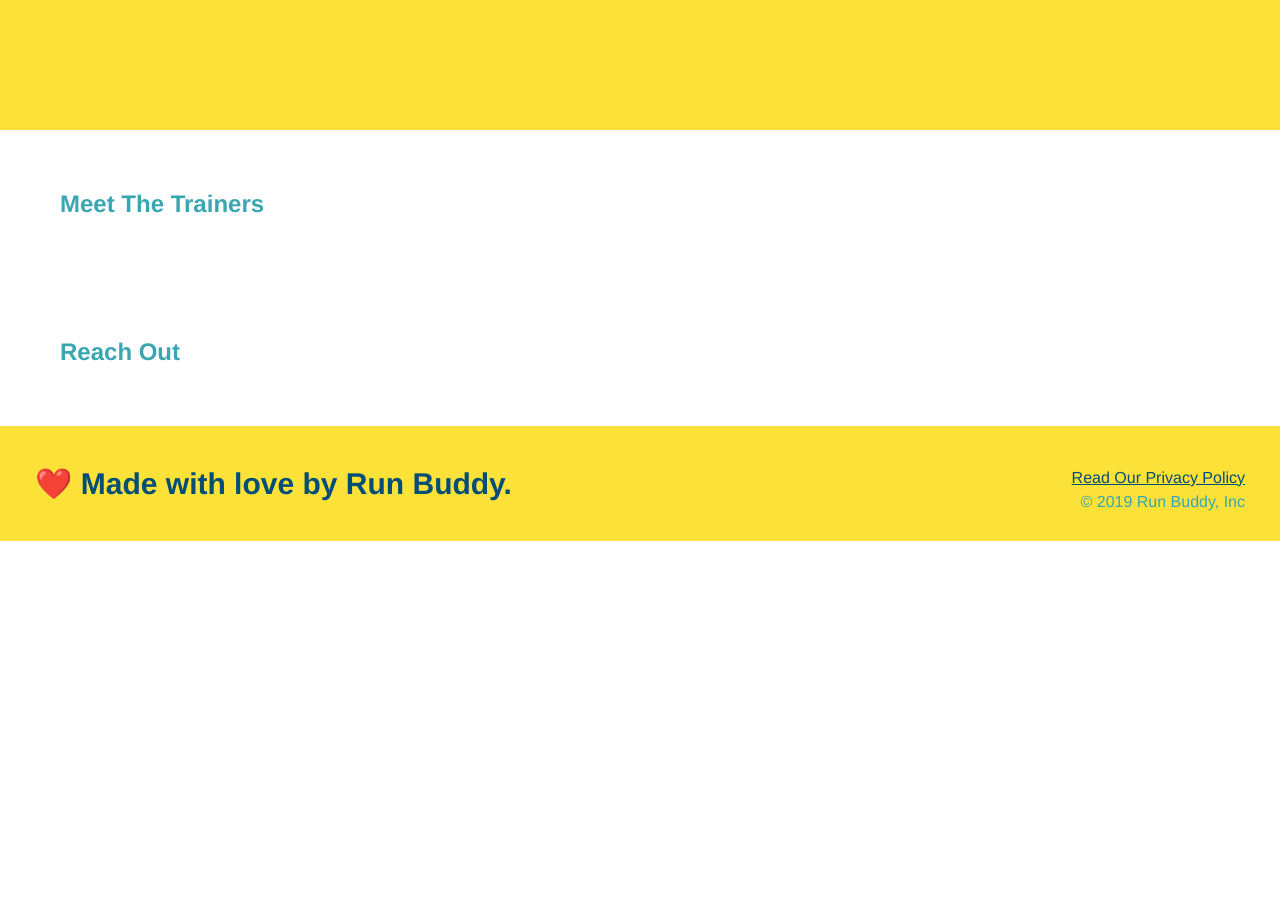
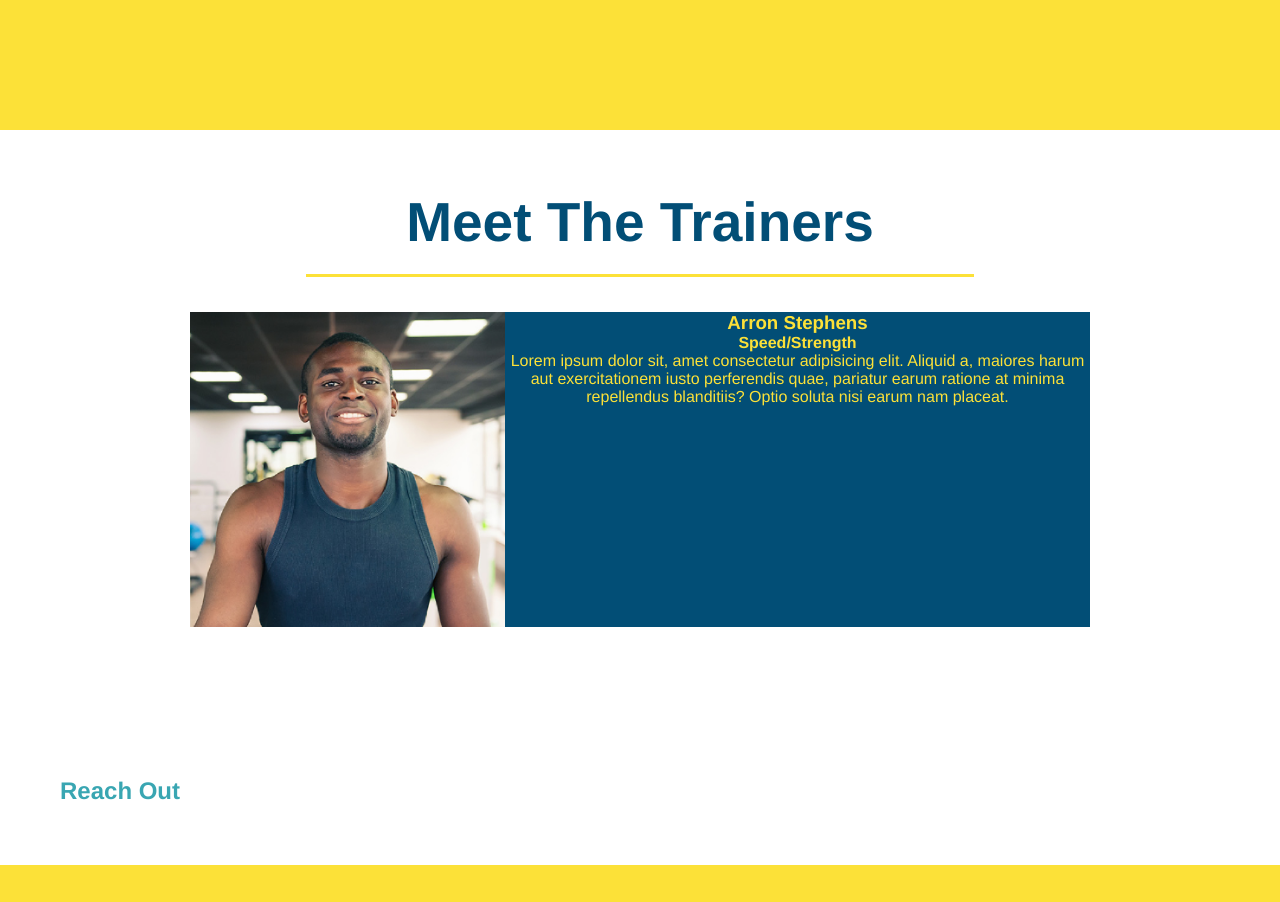
Before and after one commit to abauer424/run-buddy, a plain HTML site: page index.html in a window 1280 px wide. Shown: the part 2600-3502 px from the top of the page. Before the commit the page ends 3141 px from the top, so only its background shows below. Drawn offline with Linux system fonts and the light colour scheme.

Commit message:
meet the trainers

```diff
--- a/assets/css/style.css
+++ b/assets/css/style.css
@@ -188,3 +188,28 @@ section {
   .secondary-border {
     border-color: #39a6b2;
   }
+
+  /* Trainers */
+
+  .trainers {
+      text-align: center;
+  }
+
+  .trainer {
+    width: 900px;
+    margin: 0 auto 30px auto;
+    background: #024e76;
+    color: #fce138;
+    overflow: auto;
+  }
+
+  .trainer img {
+    width: 35%;
+    float: left;
+  }
+
+  .trainer-bio {
+    padding: 35px;
+    float: left;
+    width: 65%;
+  }
--- a/index.html
+++ b/index.html
@@ -103,8 +103,17 @@
         </section>
 
         <!--"meet the trainers" section-->
-        <section>
-            <h2>Meet The Trainers</h2>
+        <section id="your-trainers" class="trainers">
+            <h2 class="section-title primary-border">Meet The Trainers</h2>
+
+        <article class="trainer">
+            <img src="./assets/images/trainer-1.jpg" alt="Arron Stephens in his workout clothes, ready to pump iron"/>
+            <div class= trainer-bio">
+            <h3>Arron Stephens</h3>
+            <h4>Speed/Strength</h4>
+            <p>Lorem ipsum dolor sit, amet consectetur adipisicing elit. Aliquid a, maiores harum aut exercitationem iusto perferendis quae, pariatur earum ratione at minima repellendus blanditiis? Optio soluta nisi earum nam placeat.</p>
+            </div>
+            </article>
         </section>
 
         <!--"reach out" section-->
```
Also changed, not shown: assets/images/trainer-1.jpg (added), assets/images/trainer-2.jpg (added), assets/images/trainer-3.jpg (added).
